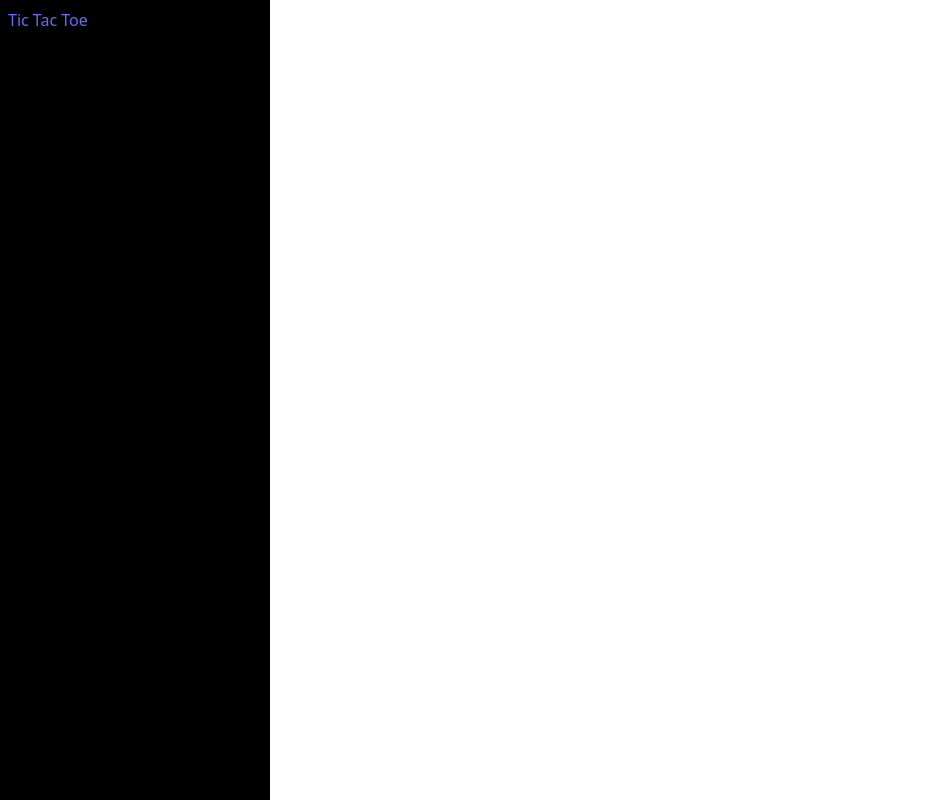
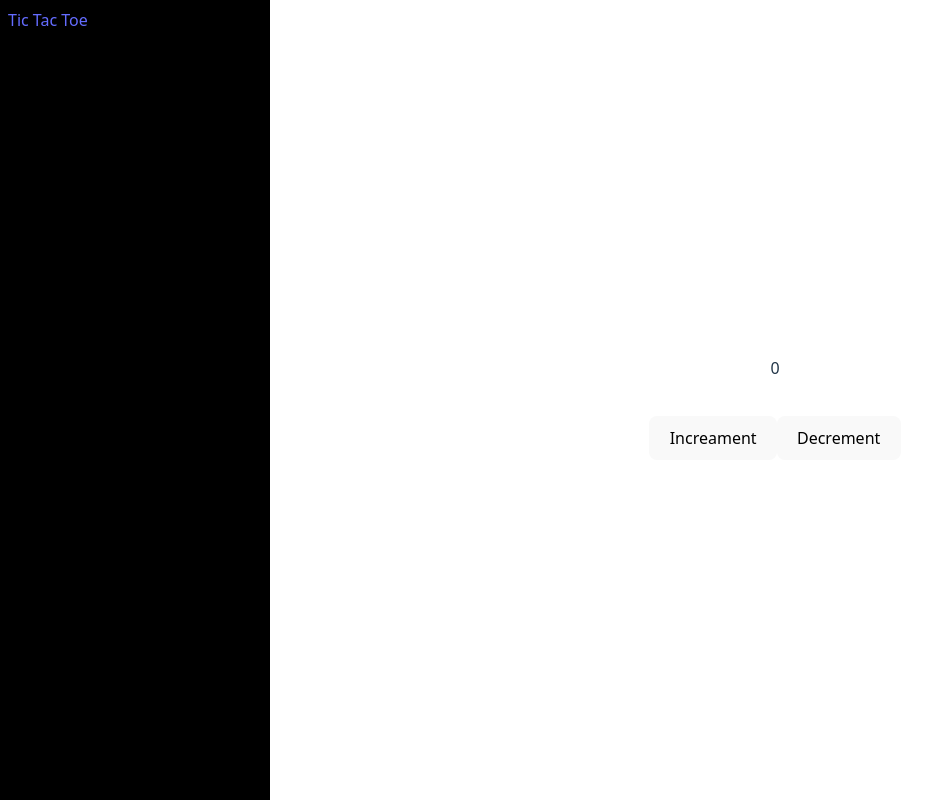
Before and after one commit to g-abhishek/vite-react, a React (Vite) app in the folder vite-react/: page / in a window 1280 px wide. Before the commit this address had no page. Shown: the whole page, without its empty margins (0-935 px from the left). Built offline with nearby package versions, Linux system fonts and the light colour scheme.

Commit message:
added counter

```diff
--- a/vite-react/src/App.jsx
+++ b/vite-react/src/App.jsx
@@ -2,6 +2,7 @@ import { useState } from "react";
 import "./App.css";
 import TicTakToe from "./components/TicTacToe";
 import { Link, Route, Routes } from "react-router-dom";
+import Counter from "./components/Counter";
 
 function App() {
   return (
@@ -13,6 +14,7 @@ function App() {
         <div className="main-content">
           <Routes>
             <Route path="/tic-tac-toe" element={<TicTakToe />} />
+            <Route path="/" element={<Counter />} />
           </Routes>
         </div>
       </div>
--- /dev/null
+++ b/vite-react/src/components/Counter/index.css
@@ -0,0 +1,10 @@
+.wrapper {
+    display: flex;
+    flex-direction: column;
+    gap: 8px;
+}
+
+.counter-number {
+    font-size: 32px;
+    font-weight: 600;
+}
--- /dev/null
+++ b/vite-react/src/components/Counter/index.jsx
@@ -0,0 +1,26 @@
+import { useState } from "react";
+
+const Counter = () => {
+  let [counter, setCounter] = useState(0);
+
+  const onIncrement = () => {
+    setCounter(() => counter + 1);
+  };
+  const onDecrement = () => {
+    setCounter(() => counter - 1);
+  };
+
+  return (
+    <>
+      <div className="wrapper">
+        <p className="counter-number">{counter}</p>
+        <div>
+          <button onClick={onIncrement}>Increament</button>
+          <button onClick={onDecrement}>Decrement</button>
+        </div>
+      </div>
+    </>
+  );
+};
+
+export default Counter;
```
